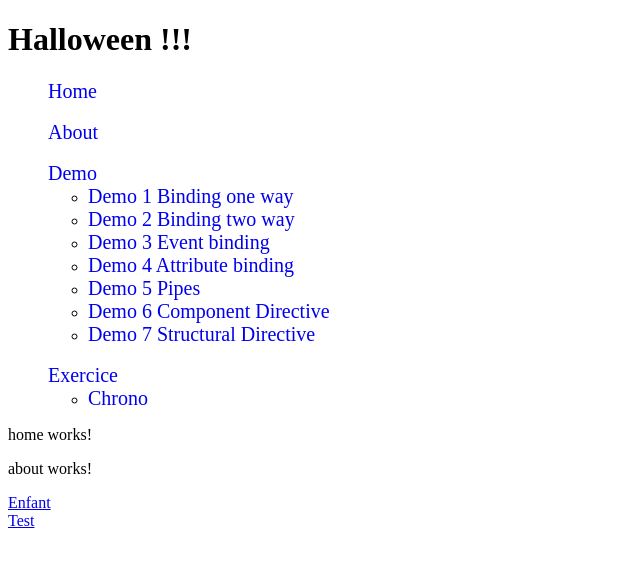
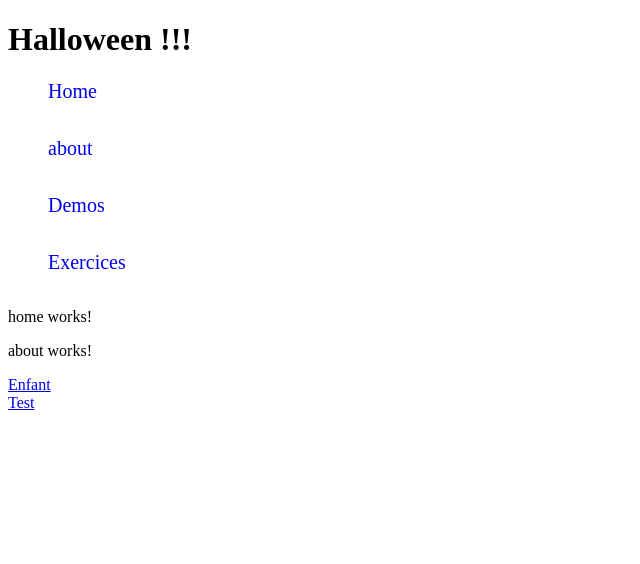
Before and after one commit to maud08/DemoAngular, an Angular app: page /home in a window 1280 px wide. Shown: the top 564 px of the page, without its empty margins (0-640 px from the left). Built offline with nearby package versions, Linux system fonts and the light colour scheme.

Commit message:
exo directive

```diff
--- /dev/null
+++ b/src/app/Directives/highlight.directive.ts
@@ -0,0 +1,22 @@
+import { Directive, ElementRef, HostListener } from '@angular/core';
+
+@Directive({
+  selector: '[appHighlight]'
+})
+export class HighlightDirective {
+
+  constructor(private element: ElementRef) { }
+
+  @HostListener('mouseenter') onMouseEnter(){
+    this.highlight('yellow');
+  }
+
+  @HostListener('mouseleave') onMouseLeave(){
+    this.highlight(null);
+  }
+
+  private highlight(color:string){
+    this.element.nativeElement.style.backgroundColor = color;
+  }
+
+}
--- a/src/app/app.module.ts
+++ b/src/app/app.module.ts
@@ -10,7 +10,7 @@ import { NavigationComponent } from './navigation/navigation.component';
 import { FourOFourComponent } from './four-o-four/four-o-four.component';
 import { FormsModule } from '@angular/forms';
 import { SharedModule } from './shared/shared.module';
-import { ToTimePipe } from './pipes/to-time.pipe';
+
 
 
 @NgModule({
--- a/src/app/demo/demo.module.ts
+++ b/src/app/demo/demo.module.ts
@@ -14,6 +14,7 @@ import { Demo6Component } from './demo6/demo6.component';
 import { Demo7Component } from './demo7/demo7.component';
 
 
+
 @NgModule({
   declarations: [
     DemoComponent,
@@ -23,7 +24,7 @@ import { Demo7Component } from './demo7/demo7.component';
     Demo4Component,
     Demo5Component,
     Demo6Component,
-    Demo7Component
+    Demo7Component,
   ],
   imports: [
     CommonModule,
--- a/src/app/demo/demo7/demo7.component.html
+++ b/src/app/demo/demo7/demo7.component.html
@@ -27,3 +27,10 @@
     <div *ngSwitchCase="3">Orval</div>
     <div *ngSwitchDefault>Entrez 1 , 2 , 3</div>
 </div>
+
+<hr/>
+<h4>Custom directive</h4>
+
+<p appHighlight>
+    Lorem ipsum dolor sit, amet consectetur adipisicing elit. In iste molestias numquam, voluptate ratione eveniet nemo iusto laboriosam explicabo? Quod animi similique cum voluptate ipsa sequi sed dolorem vero iure.
+</p>
--- a/src/app/navigation/navigation.component.html
+++ b/src/app/navigation/navigation.component.html
@@ -1,20 +1,9 @@
-<ul class="nav">
-    <li><a routerLink="home">Home</a></li><br>
-    <li><a routerLink="about">About</a></li><br>
-    <li><a routerLink="demo">Demo</a>
-    <ul>
-        <li><a routerLink="demo/demo1">Demo 1 Binding one way</a></li>
-        <li><a routerLink="demo/demo2">Demo 2 Binding two way</a></li>
-        <li><a routerLink="demo/demo3">Demo 3 Event binding</a></li>
-        <li><a routerLink="demo/demo4">Demo 4 Attribute binding</a></li>
-        <li><a routerLink="demo/demo5">Demo 5 Pipes</a></li>
-        <li><a routerLink="demo/demo6">Demo 6 Component Directive</a></li>
-        <li><a routerLink="demo/demo7">Demo 7 Structural Directive</a></li>
-    </ul>
+<ul class="nav" *ngFor="let lien of listeLien, let i = index">
+    <li><a routerLink="{{lien.url}}" (click)="toggle(i)">{{lien.title}}</a>
+        <ng-container *ngIf="lien.children && lien.isVisible">
+            <ul *ngFor="let lien of lien.children" >
+                <li><a routerLink="{{lien.url}}">{{lien.title}}</a></li>
+            </ul>
+        </ng-container>
     </li><br>
-    <li><a routerLink="exercice">Exercice</a>
-        <ul>
-            <li><a routerLink="exercice/chrono">Chrono</a></li>
-        </ul>
-    </li>
 </ul>
--- a/src/app/navigation/navigation.component.ts
+++ b/src/app/navigation/navigation.component.ts
@@ -7,9 +7,43 @@ import { Component, OnInit } from '@angular/core';
 })
 export class NavigationComponent implements OnInit {
 
+
+  listeLien : Link[];
+  childrenVisible : any;
   constructor() { }
 
   ngOnInit(): void {
+    this.listeLien = [
+      {url : '/home', title : 'Home'},
+      {url: '/about', title: 'about'},
+      {title: 'Demos',children:[
+        {url:'demo/demo1', title: 'Demo 1 - Binding One Ways'},
+        {url:'demo/demo2', title: 'Demo 2 - Binding two way'},
+        {url:'demo/demo3', title: 'Demo 3 - Event Binding'},
+        {url:'demo/demo4', title: 'Demo 4 - Attribute binding'},
+        {url:'demo/demo5', title: 'Demo 5 - Pipes'},
+        {url:'demo/demo6', title: 'Demo 6 - Component Directive'},
+        {url:'demo/demo7', title: 'Demo 7 - Structural Directive'}
+      ]},
+      {title : 'Exercices',children:[
+        {url:'exercice/chrono',title:'Chrono'}
+      ]}
+
+    ]
   }
 
+  //Pour récupere l'index de mon objet
+  toggle(index:number){
+   this.listeLien[index].isVisible = !this.listeLien[index].isVisible;
+  }
+
+
 }
+
+
+export class Link{
+  title : string;
+  url? : string;
+  children? : Link[];
+  isVisible? : boolean;
+}
```
Also changed, not shown: src/app/shared/shared.module.ts (+5 -2 lines).
